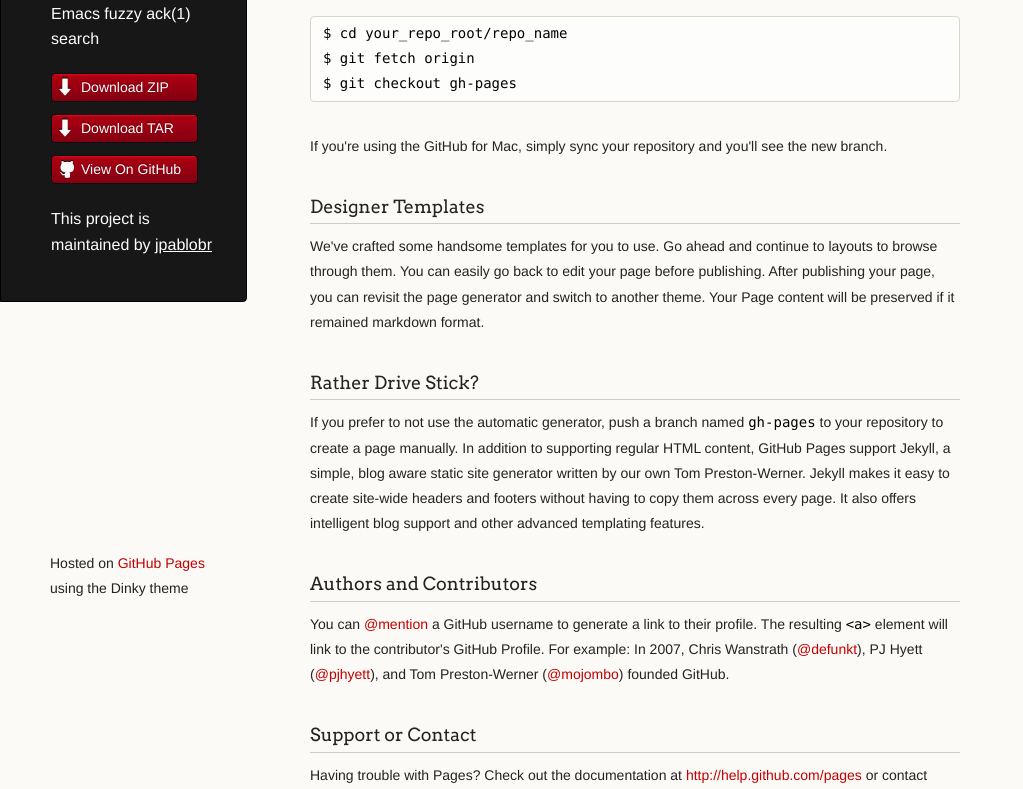
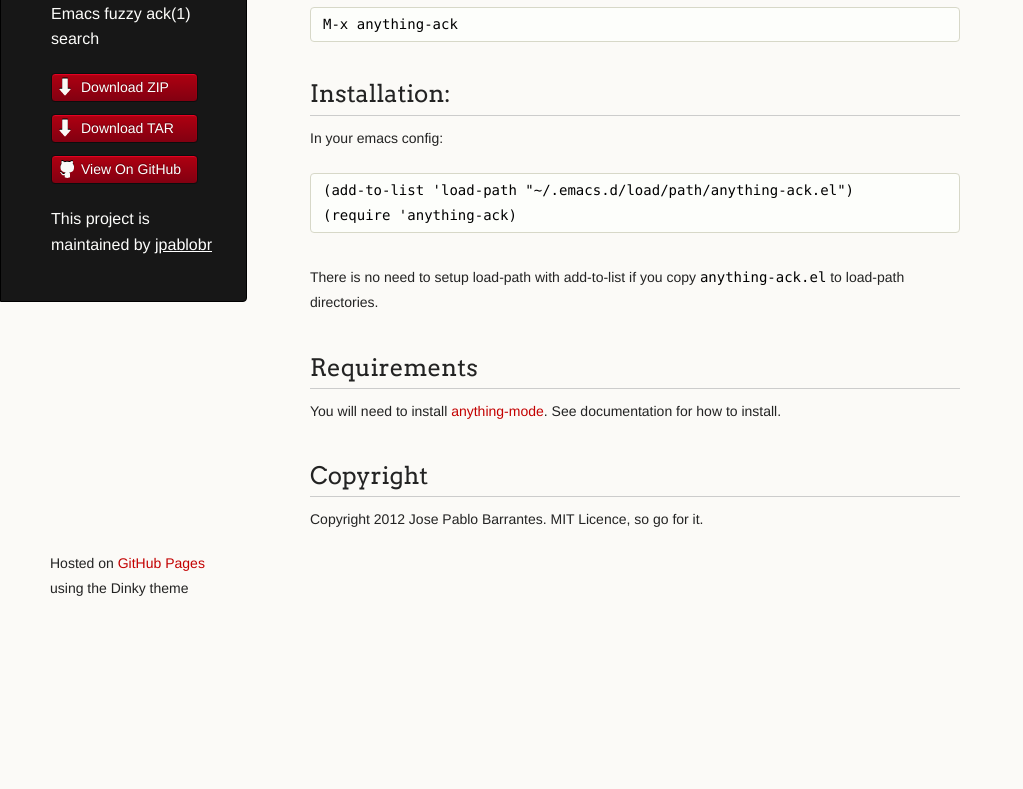
Before and after one commit to jpablobr/anything-ack, a plain HTML site: page index.html in a window 1280 px wide. Shown: the part 167-956 px from the top of the page, without its empty margins (0-1023 px from the left). After the commit the page ends 800 px from the top, so only its background shows below. Drawn offline with Linux system fonts and the light colour scheme.

```diff
--- a/index.html
+++ b/index.html
@@ -30,32 +30,33 @@
 
       </header>
       <section>
-        <h3>Welcome to GitHub Pages.</h3>
+        <h1>Emacs Anything ack(1)</h1>
 
-<p>This automatic page generator is the easiest way to create beautiful pages for all of your projects. Author your page content here using GitHub Flavored Markdown, select a template crafted by a designer, and publish. After your page is generated, you can check out the new branch:</p>
+<h2>Functions:</h2>
 
-<pre><code>$ cd your_repo_root/repo_name
-$ git fetch origin
-$ git checkout gh-pages
+<pre><code>M-x anything-ack
 </code></pre>
 
-<p>If you're using the GitHub for Mac, simply sync your repository and you'll see the new branch.</p>
+<h2>Installation:</h2>
 
-<h3>Designer Templates</h3>
+<p>In your emacs config:</p>
 
-<p>We've crafted some handsome templates for you to use. Go ahead and continue to layouts to browse through them. You can easily go back to edit your page before publishing. After publishing your page, you can revisit the page generator and switch to another theme. Your Page content will be preserved if it remained markdown format.</p>
+<pre><code>(add-to-list 'load-path "~/.emacs.d/load/path/anything-ack.el")
+(require 'anything-ack)
+</code></pre>
 
-<h3>Rather Drive Stick?</h3>
+<p>There is no need to setup load-path with add-to-list if you copy
+<code>anything-ack.el</code> to load-path directories.</p>
 
-<p>If you prefer to not use the automatic generator, push a branch named <code>gh-pages</code> to your repository to create a page manually. In addition to supporting regular HTML content, GitHub Pages support Jekyll, a simple, blog aware static site generator written by our own Tom Preston-Werner. Jekyll makes it easy to create site-wide headers and footers without having to copy them across every page. It also offers intelligent blog support and other advanced templating features.</p>
+<h2>Requirements</h2>
 
-<h3>Authors and Contributors</h3>
+<p>You will need to install
+<a href="http://www.emacswiki.org/emacs/Anything">anything-mode</a>. See
+documentation for how to install.</p>
 
-<p>You can <a href="https://github.com/blog/821" class="user-mention">@mention</a> a GitHub username to generate a link to their profile. The resulting <code>&lt;a&gt;</code> element will link to the contributor's GitHub Profile. For example: In 2007, Chris Wanstrath (<a href="https://github.com/defunkt" class="user-mention">@defunkt</a>), PJ Hyett (<a href="https://github.com/pjhyett" class="user-mention">@pjhyett</a>), and Tom Preston-Werner (<a href="https://github.com/mojombo" class="user-mention">@mojombo</a>) founded GitHub.</p>
+<h2>Copyright</h2>
 
-<h3>Support or Contact</h3>
-
-<p>Having trouble with Pages? Check out the documentation at <a href="http://help.github.com/pages">http://help.github.com/pages</a> or contact <a href="mailto:support@github.com">support@github.com</a> and we’ll help you sort it out.</p>
+<p>Copyright 2012 Jose Pablo Barrantes. MIT Licence, so go for it.</p>
       </section>
       <footer>
         <p><small>Hosted on <a href="https://pages.github.com">GitHub Pages</a> using the Dinky theme</small></p>
```
Also changed, not shown: params.json (+1 -1 lines).
